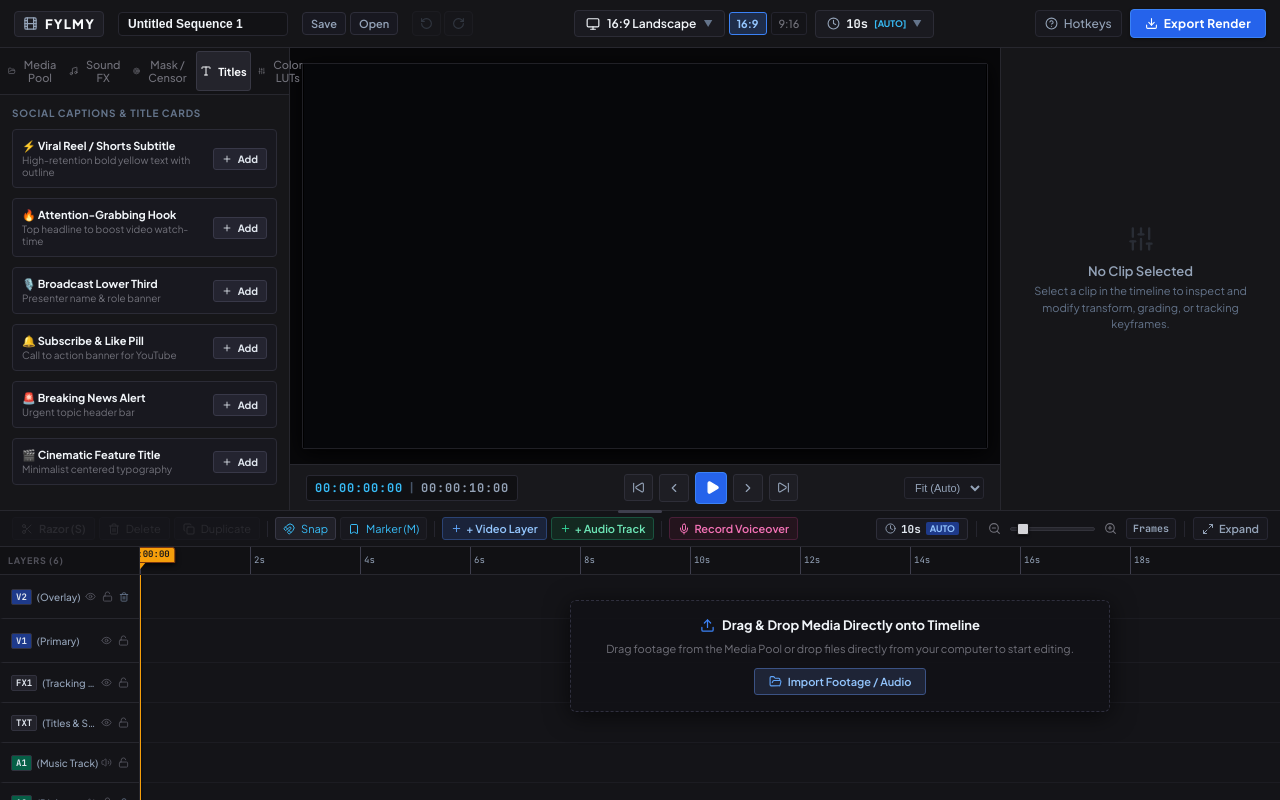
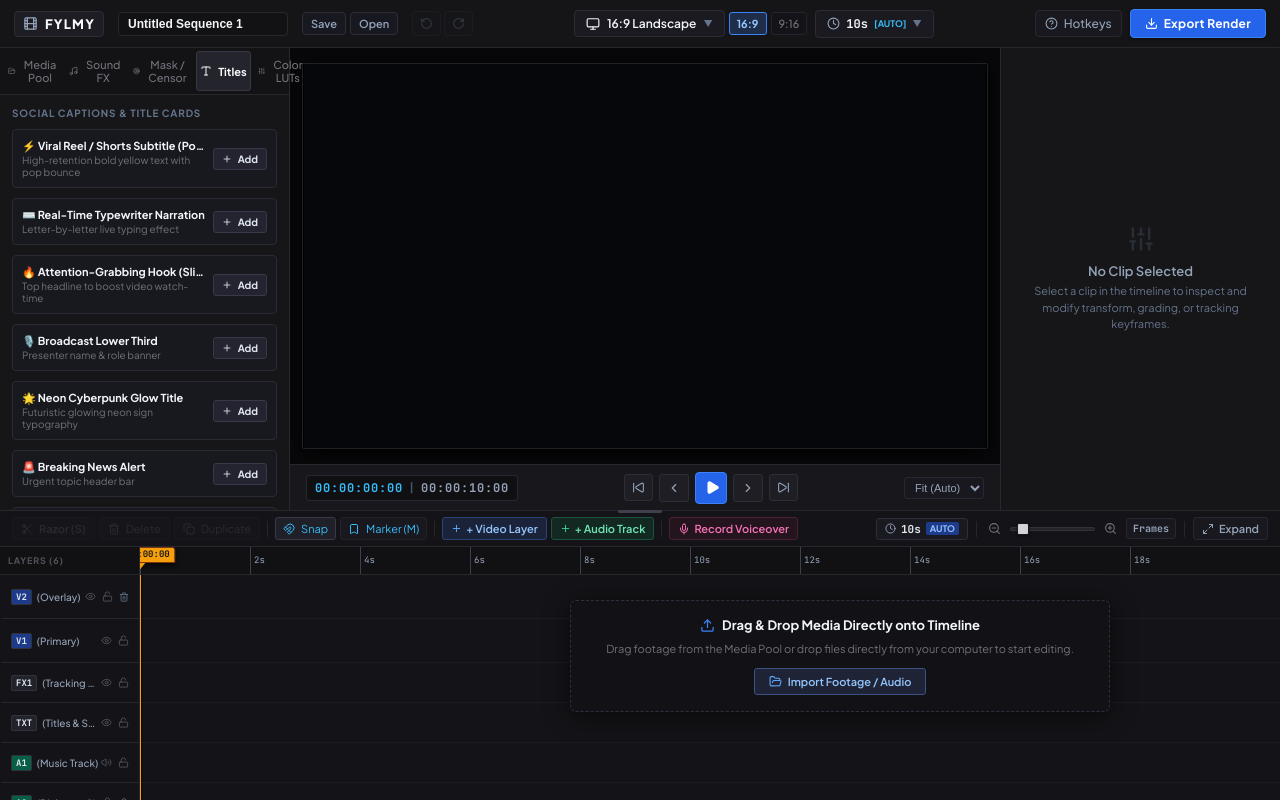
Before and after one commit to siddzzzz/Fylmy, a React (Vite) app: page / in a window 1280 px wide. Both pictures are taken after a click on the button "Titles". Built offline with nearby package versions, Linux system fonts and the light colour scheme.

Commit message:
feat(titles): add motion animated lower thirds, typewriter, and viral subtitle styles

```diff
--- a/src/components/MediaBin.jsx
+++ b/src/components/MediaBin.jsx
@@ -689,8 +689,8 @@ export function MediaBin({
 
             {[
               {
-                title: '⚡ Viral Reel / Shorts Subtitle',
-                desc: 'High-retention bold yellow text with outline',
+                title: '⚡ Viral Reel / Shorts Subtitle (Pop-In)',
+                desc: 'High-retention bold yellow text with pop bounce',
                 text: 'WAIT UNTIL THE END! 🤯',
                 fontSize: 38,
                 color: '#facc15',
@@ -698,9 +698,23 @@ export function MediaBin({
                 strokeWidth: 4,
                 bgColor: 'rgba(0,0,0,0.85)',
                 yPos: 80,
+                animation: 'popIn',
               },
               {
-                title: '🔥 Attention-Grabbing Hook',
+                title: '⌨️ Real-Time Typewriter Narration',
+                desc: 'Letter-by-letter live typing effect',
+                text: 'This changes everything in filmmaking...',
+                fontSize: 34,
+                color: '#f8fafc',
+                strokeColor: '#000000',
+                strokeWidth: 2,
+                bgColor: 'rgba(15,23,42,0.85)',
+                yPos: 82,
+                animation: 'typewriter',
+                typingSpeed: 16,
+              },
+              {
+                title: '🔥 Attention-Grabbing Hook (Slide-Up)',
                 desc: 'Top headline to boost video watch-time',
                 text: 'HOW TO EDIT LIKE A PRO',
                 fontSize: 44,
@@ -709,6 +723,7 @@ export function MediaBin({
                 strokeWidth: 3,
                 bgColor: '#2563eb',
                 yPos: 20,
+                animation: 'slideUp',
               },
               {
                 title: '🎙️ Broadcast Lower Third',
@@ -720,17 +735,20 @@ export function MediaBin({
                 strokeWidth: 0,
                 bgColor: 'rgba(18,18,24,0.9)',
                 yPos: 84,
+                animation: 'slideUp',
               },
               {
-                title: '🔔 Subscribe & Like Pill',
-                desc: 'Call to action banner for YouTube',
-                text: '▶ SUBSCRIBE & TURN ON NOTIFICATIONS',
-                fontSize: 30,
-                color: '#ffffff',
-                strokeColor: '#000000',
-                strokeWidth: 0,
-                bgColor: '#dc2626',
-                yPos: 88,
+                title: '🌟 Neon Cyberpunk Glow Title',
+                desc: 'Futuristic glowing neon sign typography',
+                text: 'CYBERPUNK 2088',
+                fontSize: 48,
+                color: '#38bdf8',
+                strokeColor: '#0284c7',
+                strokeWidth: 1,
+                bgColor: 'transparent',
+                yPos: 50,
+                animation: 'glow',
+                glowColor: '#38bdf8',
               },
               {
                 title: '🚨 Breaking News Alert',
@@ -742,6 +760,7 @@ export function MediaBin({
                 strokeWidth: 0,
                 bgColor: 'rgba(153, 27, 27, 0.95)',
                 yPos: 22,
+                animation: 'popIn',
               },
               {
                 title: '🎬 Cinematic Feature Title',
--- a/src/engine/Compositor.js
+++ b/src/engine/Compositor.js
@@ -462,15 +462,37 @@ export class Compositor {
 
     ctx.save();
     ctx.globalAlpha = fadeMultiplier;
-    const fontSize = Math.round((config.fontSize / 1080) * canvasHeight);
+
+    // Animation progress calculations
+    const elapsed = currentTime - clip.start;
+    let animScale = 1;
+    let animOffsetY = 0;
+
+    if (config.animation === 'popIn' && elapsed < 0.4) {
+      const p = elapsed / 0.4;
+      // Spring overshoot easing
+      animScale = 0.4 + 0.6 * (1 + Math.sin(p * Math.PI * 0.5) * 0.15);
+    } else if (config.animation === 'slideUp' && elapsed < 0.4) {
+      const p = elapsed / 0.4;
+      animOffsetY = (1 - p) * (fontSize * 0.8);
+    }
+
+    const fontSize = Math.round((config.fontSize / 1080) * canvasHeight * animScale);
     ctx.font = `700 ${fontSize}px ${config.fontFamily || 'Outfit, sans-serif'}`;
     ctx.textAlign = config.align || 'center';
     ctx.textBaseline = 'middle';
 
     const x = config.align === 'center' ? canvasWidth / 2 : config.align === 'left' ? 80 : canvasWidth - 80;
-    const y = (config.yPos / 100) * canvasHeight;
+    const y = (config.yPos / 100) * canvasHeight + animOffsetY;
 
-    const lines = (config.text || '').split('\n');
+    let fullText = config.text || '';
+    if (config.animation === 'typewriter') {
+      const typingSpeed = config.typingSpeed || 14; // chars per second
+      const visibleChars = Math.floor(elapsed * typingSpeed);
+      fullText = fullText.slice(0, Math.max(1, Math.min(fullText.length, visibleChars)));
+    }
+
+    const lines = fullText.split('\n');
     const lineHeight = fontSize * 1.3;
 
     lines.forEach((line, index) => {
@@ -491,11 +513,18 @@ export class Compositor {
         ctx.fill();
       }
 
-      // Text Shadow for contrast
-      ctx.shadowColor = 'rgba(0,0,0,0.85)';
-      ctx.shadowBlur = 10;
-      ctx.shadowOffsetX = 2;
-      ctx.shadowOffsetY = 2;
+      // Text Shadow / Neon Glow
+      if (config.animation === 'glow') {
+        ctx.shadowColor = config.glowColor || '#38bdf8';
+        ctx.shadowBlur = 20;
+        ctx.shadowOffsetX = 0;
+        ctx.shadowOffsetY = 0;
+      } else {
+        ctx.shadowColor = 'rgba(0,0,0,0.85)';
+        ctx.shadowBlur = 10;
+        ctx.shadowOffsetX = 2;
+        ctx.shadowOffsetY = 2;
+      }
 
       // Text Outline / Stroke (Viral Captions & High Legibility)
       if (config.strokeWidth && config.strokeWidth > 0) {
```
